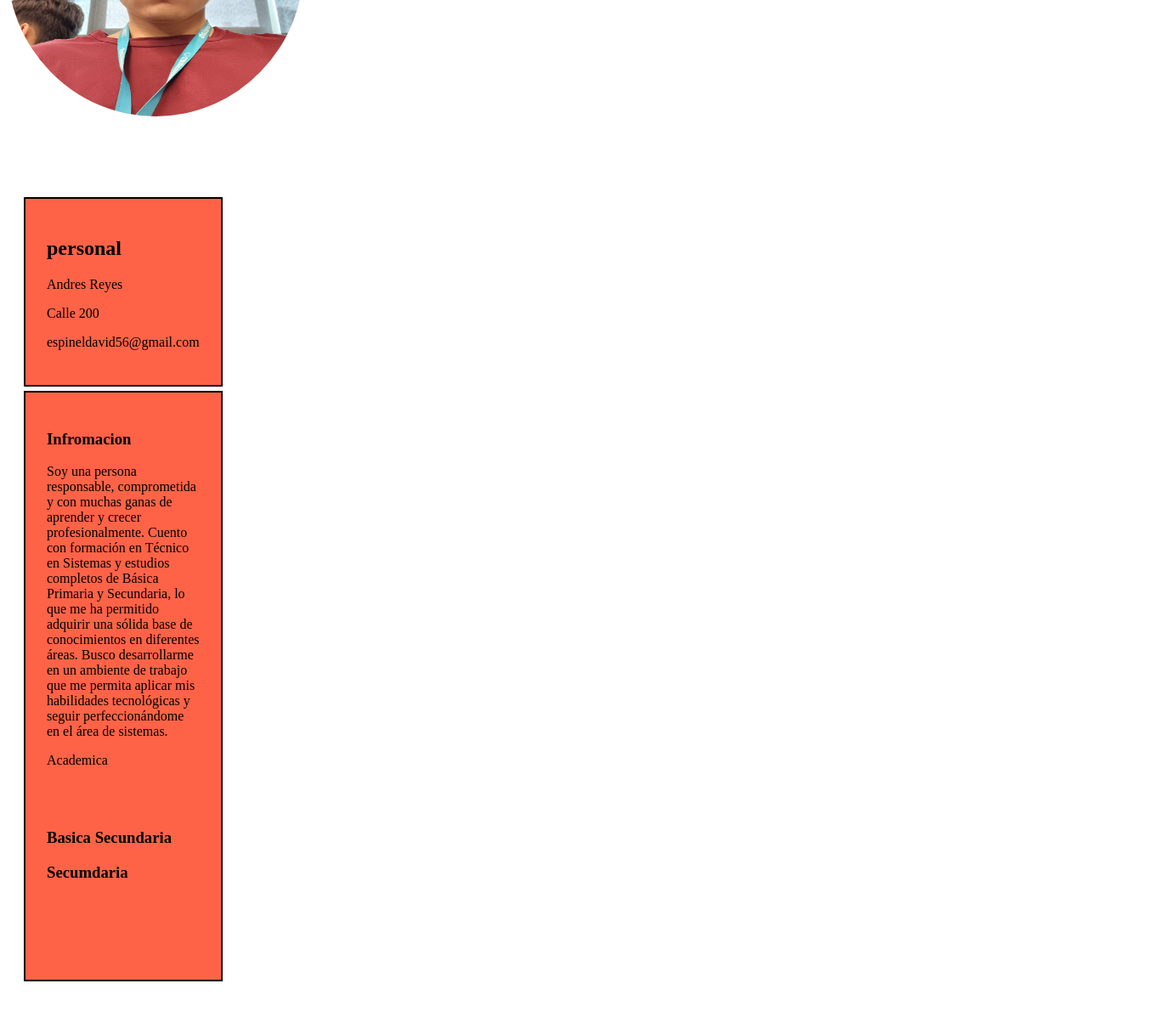
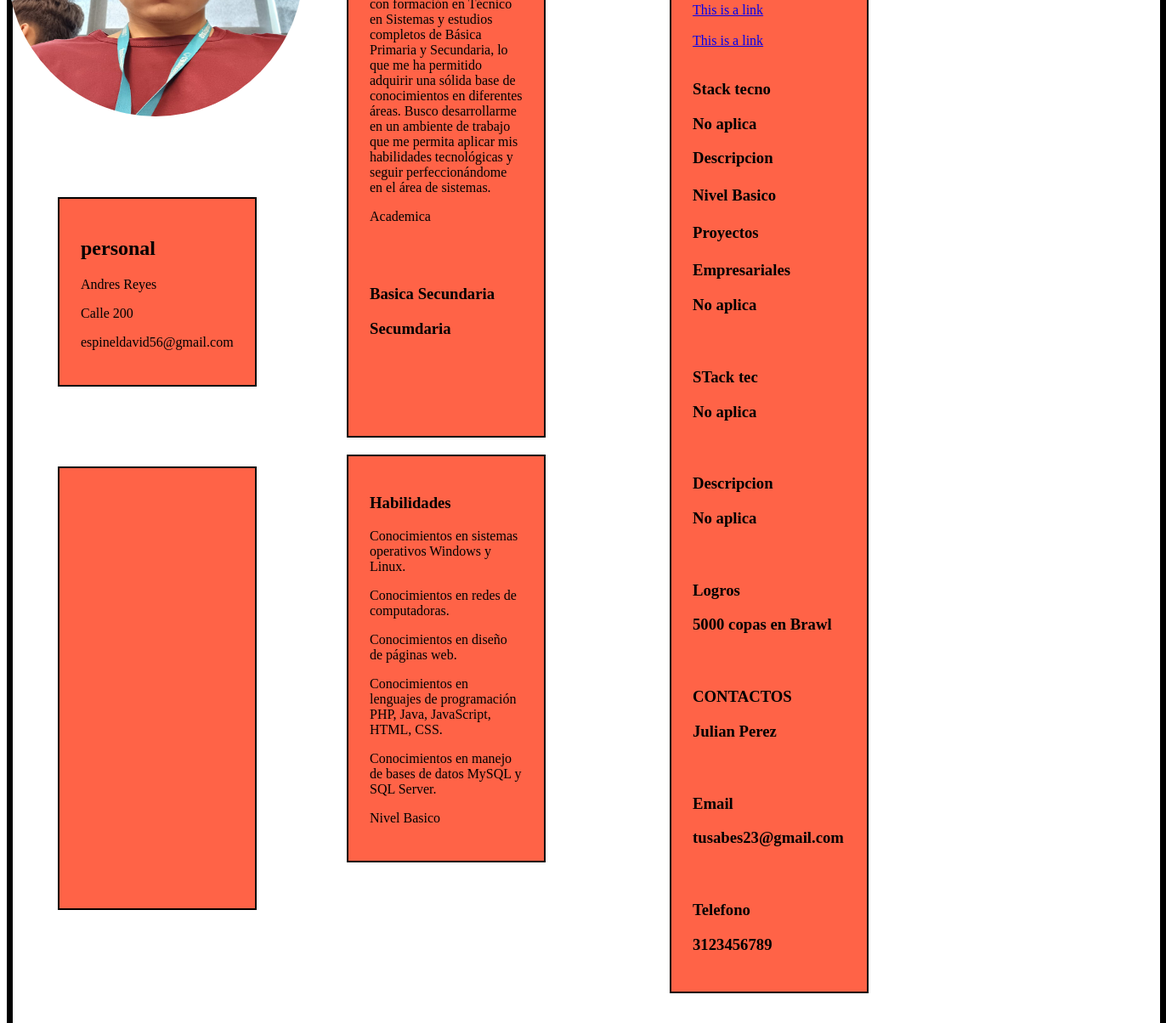
Before and after one commit to andres8073562/HTML_S1_ReyesESpinelAndresDavid, a plain HTML site: page Dia2/index.html in a window 1280 px wide. Shown: the part 231-1435 px from the top of the page at 85% size, 1372 px wide, since content can reach past the window. Before the commit the page ends 1394 px from the top, so only its background shows below. Drawn offline with Linux system fonts and the light colour scheme.

Commit message:
subiendo cambios

```diff
--- a/Dia2/index.html
+++ b/Dia2/index.html
@@ -38,13 +38,84 @@
     </div>
 
 
+    <div class="Info3">
+    <h3>Habilidades</h3>
+    <p>Conocimientos en sistemas operativos Windows y Linux.</p>
+    <p>Conocimientos en redes de computadoras.</p>
+    <p>Conocimientos en diseño de páginas web.</p>
+    <p>Conocimientos en lenguajes de programación PHP, Java, JavaScript, HTML, CSS.</p>
+    <p>Conocimientos en manejo de bases de datos MySQL y SQL Server.</p>
+    <p>Nivel Basico</p>
+    </div>
+
+    <div class="Info4">
+    <h3>Proyectos
+        Personales
+    </h3>
+    <a href="https://github.com/andres8073562/Python_S1_ReyesAndres">This is a link</a>
+    <br></br>
+    <a href="https://github.com/acevedoleonardo/Proyecto_Python_AcevedoEdgarReyesAndres">This is a link</a>
+    <br></br>
+    <a href="https://github.com/andres8073562/DarioDeViajes">This is a link</a>
+    <br></br>
+    <a href="https://github.com/andres8073562/Pruebagit">This is a link</a>
+    <br></br>
+    <h3>Stack tecno
+        <p>No aplica</p>
+        Descripcion
+        <br></br>
+        Nivel Basico
+        <br></br>
+
+        Proyectos
+        <br></br>
+        Empresariales
+        <p>No aplica</p>
+        <br></br>
+        STack tec
+        <p>No aplica</p>
+        <br></br>
+        Descripcion
+        <p>No aplica</p>
+        <br></br>
+        Logros
+        <p>5000 copas en Brawl</p>
+        <br></br>
+        CONTACTOS
+        <p>Julian Perez</p>
+        <br></br>
+        Email
+        <p>tusabes23@gmail.com</p>
+        <br></br>
+        Telefono
+        <p>3123456789</p>
+
+
+    </div>
+
+    <div class="Info5">
+        <br></br>
+        <br></br>
+        <br></br>
+        <br></br>
+        <br></br>
+        <br></br>
+        <br></br>
+        <br></br>
+        <br></br>
+        <br></br>
+        <br></br>
+        <br></br>
+        <br></br>
 
 
 
 
+    </div>
+    <br></br>
 
-
-
+    <div class="Info6">
+        </div>
 
     </body>
     </html>
--- a/Dia2/style.css
+++ b/Dia2/style.css
@@ -5,7 +5,7 @@
     background-color: tomato;
 
 border: 2px solid black;
-margin: 5px 20px;
+margin: 5px 60px;
 padding: 25px;
 width: 180px;
 
@@ -14,7 +14,7 @@ width: 180px;
 .Info2 {
     background-color: tomato;
 border: 2px solid black;
-margin: 5px 20px;
+margin: -640px 400px;
 padding: 25px;
 width: 180px;
 
@@ -22,3 +22,36 @@ width: 180px;
 .todo{
     display: flex;
 }
+.Info3{
+    background-color: tomato;
+
+border: 2px solid black;
+margin:  660px 400px;
+padding: 25px;
+width: 180px;
+
+}
+.Info4{
+    background-color: tomato;
+border: 2px solid black;
+margin:  -1830px 780px;
+padding: 25px;
+width: 180px;
+
+}
+.Info5{
+    background-color: tomato;
+border: 2px solid black;
+margin:  1210px 60px;
+padding: 25px;
+width: 180px;
+
+}
+.Info6{
+
+border: 7px solid black;
+margin:  -2460px 0px;
+padding: 670px;
+width: 10px;
+
+}
```
Also changed, not shown: Dia2/Estrella.pg.jpg (added).
